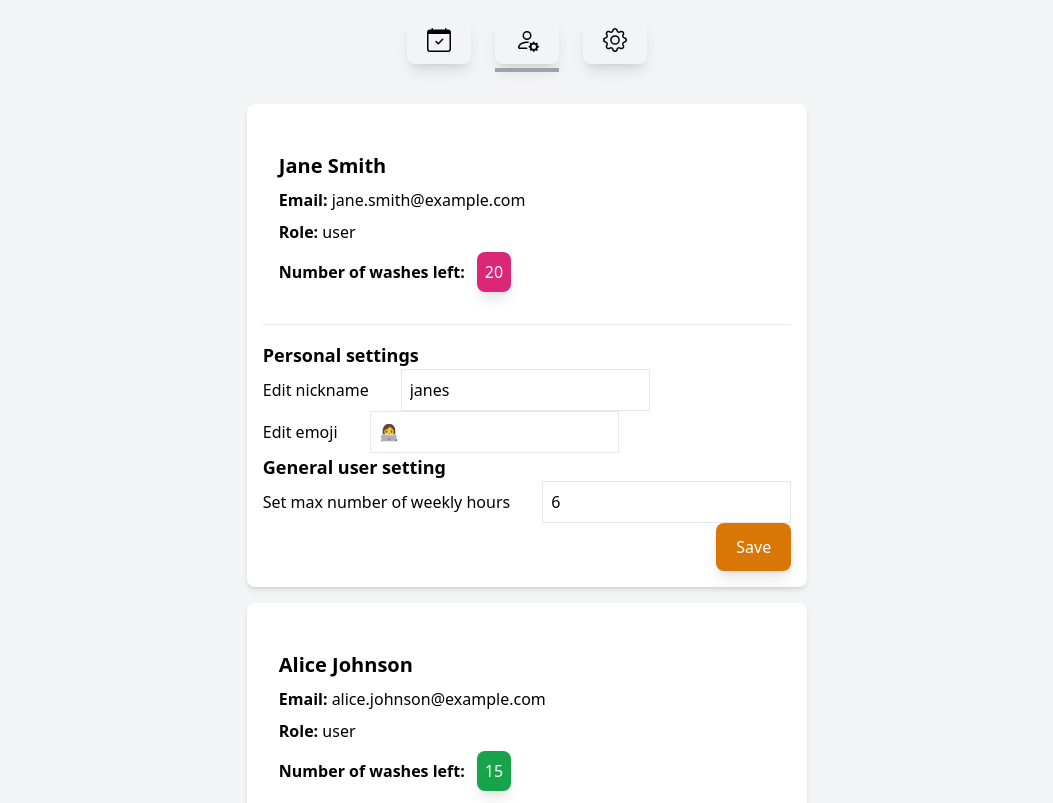
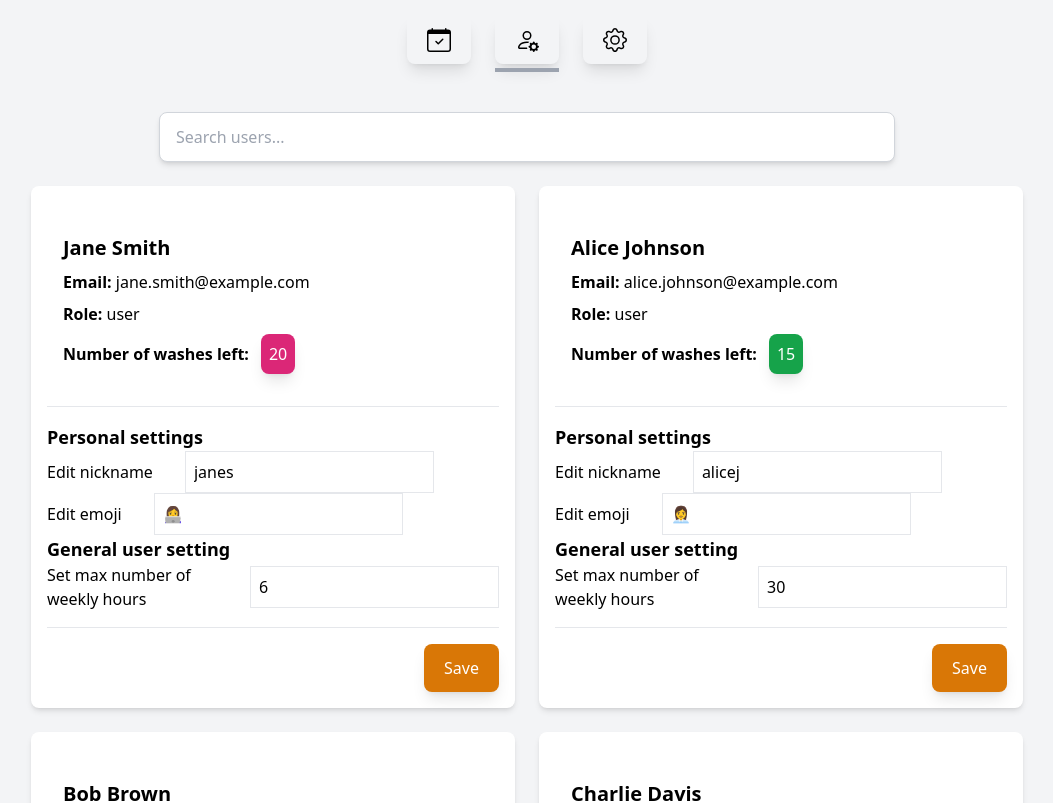
Before and after one commit to tundreaNatanael/react-schedule-app, a React (Create React App) app: page /manage-users in a window 1280 px wide. Shown: the top 803 px of the page, without its empty margins (113-1166 px from the left). Built offline with nearby package versions, Linux system fonts and the light colour scheme.

Commit message:
add: search bar

```diff
--- a/src/components/UserSettings.jsx
+++ b/src/components/UserSettings.jsx
@@ -74,6 +74,7 @@ const UserSettings = user => {
 							/>
 						</div>
 						<ErrorMessage name="perWeekHours" component="div" className="text-red-400" />
+						<hr className="my-4" />
 						<div className="flex justify-end">
 							<Button type="submit" label="Save" className="bg-amber-600 text-white" />
 						</div>
--- a/src/pages/ManageUsersPage.jsx
+++ b/src/pages/ManageUsersPage.jsx
@@ -1,16 +1,38 @@
-import React from "react";
+import React, {useState} from "react";
 import Menu from "../components/Menu";
 import {useUsers} from "../data/data";
 import UserSettings from "../components/UserSettings";
 
 const ManageUsersPage = () => {
 	const users = useUsers();
+	const [searchQuery, setSearchQuery] = useState("");
+	const filteredUsers = users.filter(
+		user =>
+			user.firstname.toLowerCase().includes(searchQuery.toLowerCase()) ||
+			user.lastname.toLowerCase().includes(searchQuery.toLowerCase()),
+	);
+
 	return (
-		<div className="bg-gray-100 w-full min-h-screen space-y-4 flex flex-col items-center">
+		<div className="bg-gray-100 w-full min-h-screen space-y-6 flex flex-col items-center">
 			<Menu />
-			{users.map(user => (
-				<UserSettings key={user.id} {...user} />
-			))}
+
+			<div className="w-full max-w-3xl px-4">
+				<input
+					type="text"
+					placeholder="Search users..."
+					value={searchQuery}
+					onChange={e => setSearchQuery(e.target.value)}
+					className="w-full px-4 py-3 rounded-lg shadow-md border border-gray-300 focus:ring focus:ring-blue-300 focus:outline-none text-gray-700"
+				/>
+			</div>
+
+			<div className="w-full max-w-5xl grid grid-cols-1 sm:grid-cols-1 md:grid-cols-1 lg:grid-cols-2 gap-6 px-4">
+				{filteredUsers.length > 0 ? (
+					filteredUsers.map(user => <UserSettings key={user.id} {...user} />)
+				) : (
+					<p className="text-gray-500 col-span-full text-center">No users found matching "{searchQuery}"</p>
+				)}
+			</div>
 		</div>
 	);
 };
```
